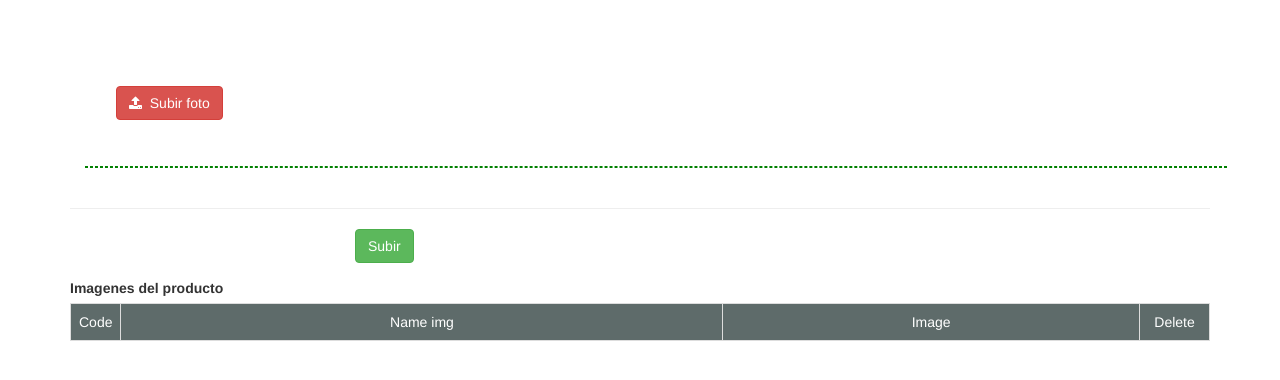
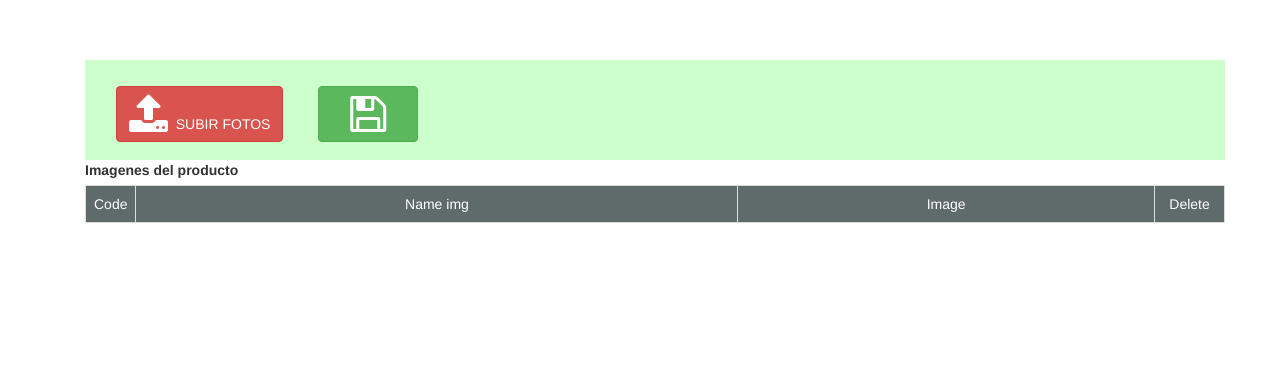
Before and after one commit to vantoniobta/mdios, a PHP site: page /sistematc/logica/subir.php?id=1 in a window 1280 px wide. Shown: the part 53-433 px from the top of the page. Run offline with PHP 8.4, Linux system fonts and the light colour scheme; data that the repository does not hold is empty; some libraries are stand-ins or nearby versions.

Commit message:
cambios diseño
cambios diseño

```diff
--- a/logica/subir.php
+++ b/logica/subir.php
@@ -57,10 +57,6 @@
    </div>
 </nav>
 </head>
-
-<!-- <section class="jumbotron">
-	<div class="container"></div>
-</section> -->
 <!-- botones inferior-->
 <section class="main container">
 	<div class="container" >
@@ -70,34 +66,18 @@
      ?>
      <br><br>
     <!-- **********************************************************-->
-          <form action="upload.php?id=<?php echo $optener; ?>" method="post" enctype="multipart/form-data" class="form-horizontal">
-              <div class="fileUpload btn btn-danger-outline btn-sm">
-                <div class="fileUpload btn btn-danger"><i class="fa fa-upload" aria-hidden="true"></i>&nbsp;&nbsp;Subir foto
-                  <input type="file" name="file[]" class="upload" multiple/>
-                </div>
-              </div>
-
-              <hr style="border: 1px dashed green; height: 0; width: 100%;">
-
-<!--               <div class="alert alert-success" >
-              <span class="select-wrapper">
-                 <input type="file" class="upload" name="pdc" id="pdc">
-                 </span>
-         <!--         <i class=" fa fa-upload fa-2x" aria-hidden="true"></i><span>
-                   &nbsp;Upload Image
-                 </span> -->
-
-              </div>
-
-            <hr>
-            <div class="form-group">
-                <label class="col-md-3 control-label"></label>
-                <div class="submit">
-                   <input class="btn btn-success" value="Subir" type="submit" name="submit">
-                </div>
+    <div style="background-color:#ccffcc; height: 100px;" >
+     <form action="upload.php?id=<?php echo $optener; ?>" method="post" enctype="multipart/form-data" class="form-horizontal" name="multiple_upload_form" id="multiple_upload_form">
+          <div class="fileUpload btn btn-danger-outline btn-sm">
+            <div class="fileUpload btn btn-danger"><i class="fa fa-upload fa-3x" aria-hidden="true"></i>&nbsp;&nbsp;SUBIR FOTOS
+              <input type="file" name="file[]" id="phs" class="upload" multiple/>
             </div>
-
+          </div>
+              <button class="btn btn-success" type="submit" name="submit" style="width: 100px;">
+              <i class="fa fa-floppy-o fa-3x" aria-hidden="true"></i>
+             </button>
       </form>
+      </div>
      <!-- **********************************************************-->
      <label>Imagenes del producto</label>
      <br>
@@ -138,10 +118,5 @@
 </section>
 </div>
 </section>
-<!-- botones inferior-->
-<section class="main container"></section>
-<script type="text/javascript">
-
-</script>
 </body>
 </html>
```
